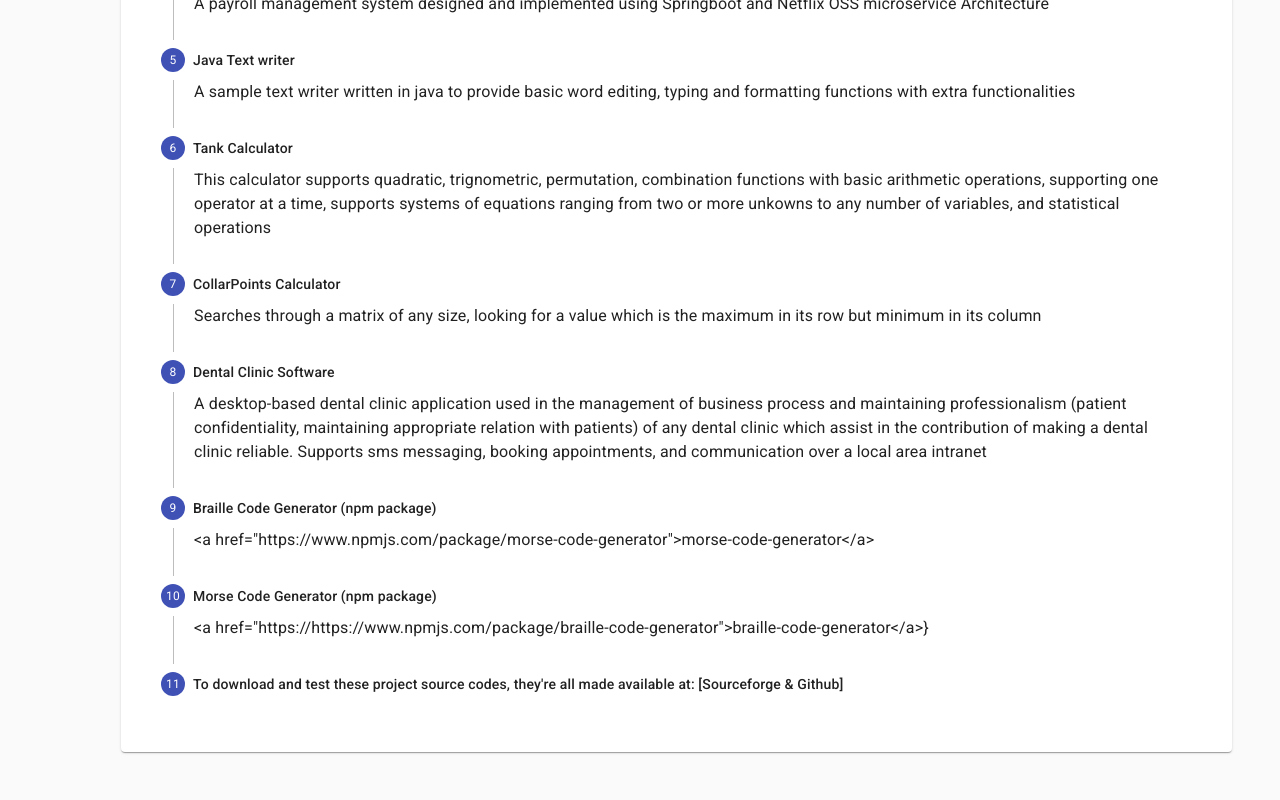
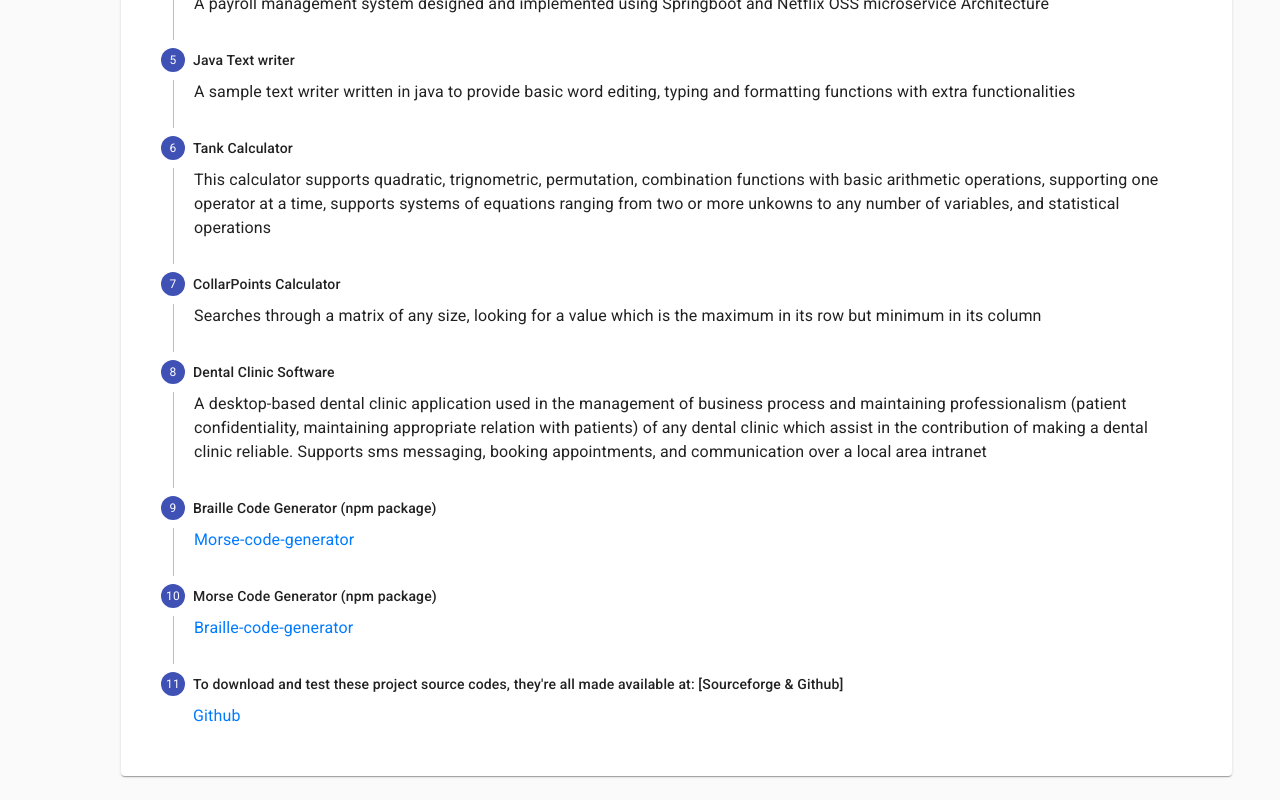
Before and after one commit to natcobbinah/samplePortfoliodesign, a React (Create React App) app: page / in a window 1280 px wide. Shown: the part 3330-4130 px from the top of the page. Before the commit the page ends 4106 px from the top, so only its background shows below. Built offline with nearby package versions, Linux system fonts and the light colour scheme.

Commit message:
anchor links edited

```diff
--- a/src/sampleProjects.js
+++ b/src/sampleProjects.js
@@ -44,7 +44,7 @@ function sampleProjectNames() {
 const sampleProjectImages = [
   `Computes the true vertical depth, horizontal deviation at the end of build,
               total measured depth and the various angles and radius given the kick-off point,
-              build-up rate and other required data <a href="https://www.npmjs.com/package/ddrilling">ddrilling</a>`,
+              build-up rate and other required data`,
 
   `For solving systems of equations with two or more unknown variables ,
              using gaussian and gauss-jordan elimination to solve the problems in its
@@ -67,12 +67,17 @@ const sampleProjectImages = [
             clinic which assist in the contribution of making a dental clinic reliable. Supports sms messaging, booking
             appointments, and communication over a local area intranet`,
 
-  `<a href="https://www.npmjs.com/package/morse-code-generator">morse-code-generator</a>`,
-  `<a href="https://https://www.npmjs.com/package/braille-code-generator">braille-code-generator</a>}`,
-  ``,
+  <a href="https://www.npmjs.com/package/morse-code-generator">
+    Morse-code-generator
+  </a>,
 
-  `https://sourceforge.net/u/fmg3ckali/profile &&
-              https://github.com/natcobbinah`,
+  <a href="https://https://www.npmjs.com/package/braille-code-generator">
+    Braille-code-generator
+  </a>,
+
+  <a href="https://sourceforge.net/u/fmg3ckali/profile">Sourceforge</a> && (
+    <a href="https://github.com/natcobbinah">Github</a>
+  ),
 ];
 
 export default function SampleProjectsDemo() {
```
